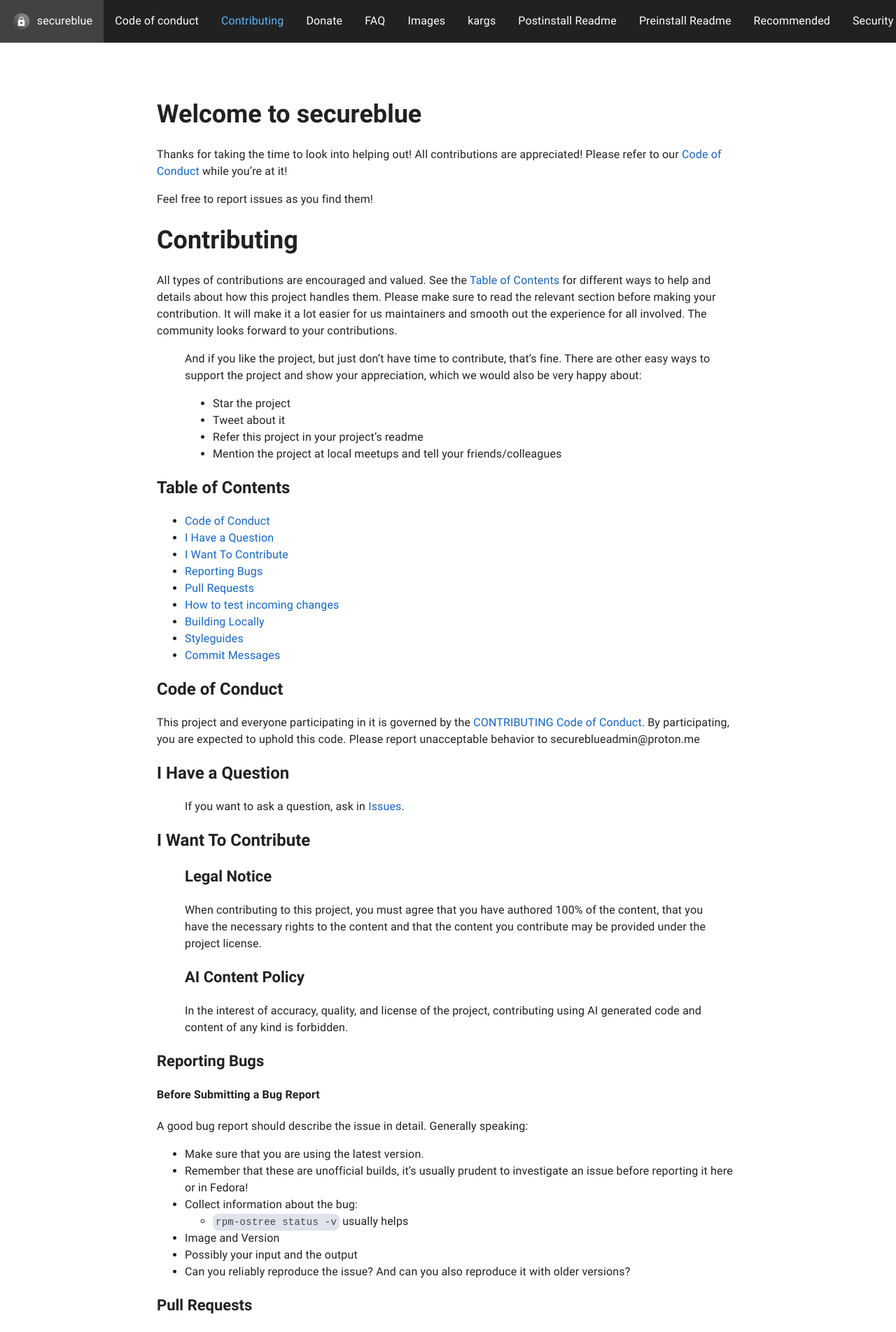
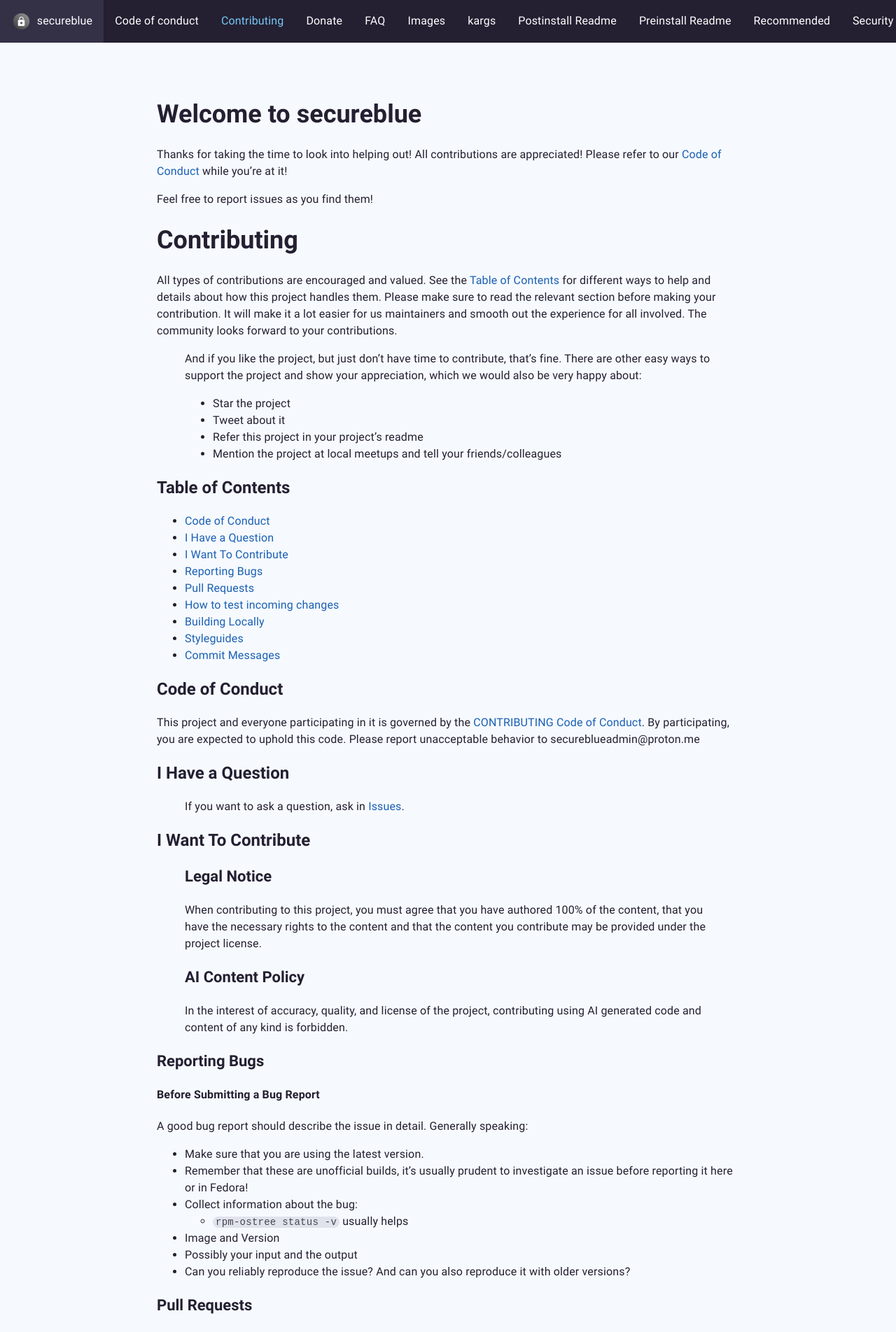
Before and after one commit to secureblue/secureblue.github.io, a Jekyll site: the page built from CONTRIBUTING.md, in a window 1280 px wide. Shown: the top 1904 px of the page at 70% size. Built offline with Jekyll 4.4.1, drawn with Linux system fonts in a browser that asks for light colours; some web fonts are replaced.

Commit message:
[feat] move header's notice and tweak light theme

```diff
--- a/_includes/header.html
+++ b/_includes/header.html
@@ -1,3 +1,4 @@
+<header>
     <!--
     Copyright © 2014-2024 GrapheneOS
 
@@ -19,11 +20,9 @@
     OUT OF OR IN CONNECTION WITH THE SOFTWARE OR THE USE OR OTHER DEALINGS IN
     THE SOFTWARE.
     -->
-
-{% assign current_page = include.content | remove: ".md" | downcase %}
-<header>
     <nav id="site-menu">
         <ul>
+            {% assign current_page = include.content | remove: ".md" | downcase %}
             <li {% if current_page == "/" %}aria-current="page"{% endif %}><a href="/"><img src="/assets/secureblue.svg" alt=""/>secureblue</a></li>
             <li {% if current_page == "code-of-conduct" %}aria-current="page"{% endif %}><a href="/code-of-conduct">Code of conduct</a></li>
             <li {% if current_page == "contributing" %}aria-current="page"{% endif %}><a href="/contributing">Contributing</a></li>
--- a/assets/main.css
+++ b/assets/main.css
@@ -32,20 +32,20 @@
     font-family: Roboto, sans-serif;
     line-height: 1.5;
     letter-spacing: 0.009375rem;
-    background-color: #ffffff;
-    color: rgba(0 0 0 / 87%); /* 87% black */
+    background-color: #f6fafe;
+    color: #241f31;
     margin: 0;
     padding: 0;
     overflow-y: scroll;
 }
 
 a {
-    color: #1565c0; /* blue800 */
+    color: #1a5fb4;
     text-decoration: none;
 }
 
 a:visited {
-    color: #6a1b9a; /* purple800 */
+    color: #613583;
 }
 
 a:hover {
@@ -53,7 +53,7 @@
 }
 
 h1 a, h1 a:visited, h2 a, h2 a:visited, h3 a, h3 a:visited, h4 a, h4 a:visited, h5 a, h5 a:visited, h6 a, h6 a:visited {
-    color: rgba(0 0 0 / 87%); /* 87% black */
+    color: #241f31;
 }
 
 h1 {
@@ -116,11 +116,11 @@
 
 code {
     border-radius: 8px;
-    padding: 0.25rem;
+    padding: 0 0.25rem;
 }
 
 var {
-    color: #ba1a1a;
+    color: #a51d2d;
 }
 
 #site-menu ul {
@@ -132,7 +132,7 @@
 }
 
 #site-menu {
-    background-color: #212121; /* grey900 */
+    background-color: #241f31;
     white-space: nowrap;
 }
 
@@ -142,11 +142,11 @@
 }
 
 #site-menu ul li:hover {
-    background-color: #424242; /* grey800 */
+    background-color: #343147;
 }
 
 #site-menu ul li a {
-    color: #fff; /* 100% white */
+    color: #fff;
     display: flex;
     text-decoration: none;
     padding: 1em;
@@ -154,11 +154,11 @@
 }
 
 #site-menu ul li a:visited {
-    color: #fff; /* 100% white */
+    color: #fff;
 }
 
 #site-menu ul li[aria-current] a {
-    color: #64b5f6; /* blue300 */
+    color: #76c9f6;
 }
 
 #site-menu img {
@@ -196,7 +196,7 @@
     font-size: 0.9em;
     font-weight: bold;
     letter-spacing: 0.0892857143em;
-    background-color: #005c8a;
+    background-color: #0b7bb7;
     border-radius: 20px;
     border: none;
     height: 40px;
@@ -204,13 +204,13 @@
 }
 
 button:hover, .button:hover {
-    background-color: #1863ad; /* color between default and pressed */
+    background-color: #086ba1;
     cursor: pointer;
 }
 
 button:focus, .button:focus {
-    background-color: #2f73b4; /* button pressed on Android */
-    box-shadow: 0 2px 4px -1px rgba(0 0 0 / 20%), 0 4px 5px 0 rgba(0 0 0 / 14%), 0 1px 10px 0 rgba(0 0 0 / 12%);
+    background-color: #075e8d; /* button pressed on Android */
+    box-shadow: inset 0 2px 4px -1px rgba(0 0 0 / 20%), inset 0 4px 5px 0 rgba(0 0 0 / 14%), inset 0 1px 10px 0 rgba(0 0 0 / 12%);
 }
 
 button:disabled {
@@ -403,7 +403,7 @@
     font-style: normal;
     font-weight: 400;
     font-display: swap;
-    src: local("Roboto"), local("Roboto-Regular"), url("/fonts/roboto-v30-regular-latin.woff2") format("woff2");
+    src: local("Roboto"), local("Roboto-Regular"), url("/assets/fonts/roboto-v30-regular-latin.woff2") format("woff2");
     unicode-range: U+0000-00FF, U+0131, U+0152-0153, U+02BB-02BC, U+02C6, U+02DA, U+02DC, U+2000-206F, U+2074, U+20AC, U+2122, U+2191, U+2193, U+2212, U+2215, U+FEFF, U+FFFD;
 }
 
@@ -413,7 +413,7 @@
     font-style: italic;
     font-weight: 400;
     font-display: swap;
-    src: local("Roboto Italic"), local("Roboto-Italic"), url("/fonts/roboto-v30-regular-italic-latin.woff2") format("woff2");
+    src: local("Roboto Italic"), local("Roboto-Italic"), url("/assets/fonts/roboto-v30-regular-italic-latin.woff2") format("woff2");
     unicode-range: U+0000-00FF, U+0131, U+0152-0153, U+02BB-02BC, U+02C6, U+02DA, U+02DC, U+2000-206F, U+2074, U+20AC, U+2122, U+2191, U+2193, U+2212, U+2215, U+FEFF, U+FFFD;
 }
 
@@ -423,7 +423,7 @@
     font-style: normal;
     font-weight: 700;
     font-display: swap;
-    src: local("Roboto Bold"), local("Roboto-Bold"), url("/fonts/roboto-v30-bold-latin.woff2") format("woff2");
+    src: local("Roboto Bold"), local("Roboto-Bold"), url("/assets/fonts/roboto-v30-bold-latin.woff2") format("woff2");
     unicode-range: U+0000-00FF, U+0131, U+0152-0153, U+02BB-02BC, U+02C6, U+02DA, U+02DC, U+2000-206F, U+2074, U+20AC, U+2122, U+2191, U+2193, U+2212, U+2215, U+FEFF, U+FFFD;
 }
 
@@ -433,7 +433,7 @@
     font-style: normal;
     font-weight: 400;
     font-display: swap;
-    src: local("Roboto Mono"), local("RobotoMono-Regular"), url("/fonts/robotomono-v23-regular-latin.woff2") format("woff2");
+    src: local("Roboto Mono"), local("RobotoMono-Regular"), url("/assets/fonts/robotomono-v23-regular-latin.woff2") format("woff2");
     unicode-range: U+0000-00FF, U+0131, U+0152-0153, U+02BB-02BC, U+02C6, U+02DA, U+02DC, U+2000-206F, U+2074, U+20AC, U+2122, U+2191, U+2193, U+2212, U+2215, U+FEFF, U+FFFD;
 }
 
@@ -443,7 +443,7 @@
     font-style: normal;
     font-weight: 700;
     font-display: swap;
-    src: local("Roboto Mono Bold"), local("RobotoMono-Bold"), url("/fonts/robotomono-v23-bold-latin.woff2") format("woff2");
+    src: local("Roboto Mono Bold"), local("RobotoMono-Bold"), url("/assets/fonts/robotomono-v23-bold-latin.woff2") format("woff2");
     unicode-range: U+0000-00FF, U+0131, U+0152-0153, U+02BB-02BC, U+02C6, U+02DA, U+02DC, U+2000-206F, U+2074, U+20AC, U+2122, U+2191, U+2193, U+2212, U+2215, U+FEFF, U+FFFD;
 }
 
@@ -524,10 +524,6 @@
         filter: brightness(0.87);
     }
 
-    .laptop-logo-img {
-        filter: invert(87%);
-    }
-
     .surface {
         background-color: #212121;
     }
```
Lines whose indentation alone changed are shown as unchanged.
